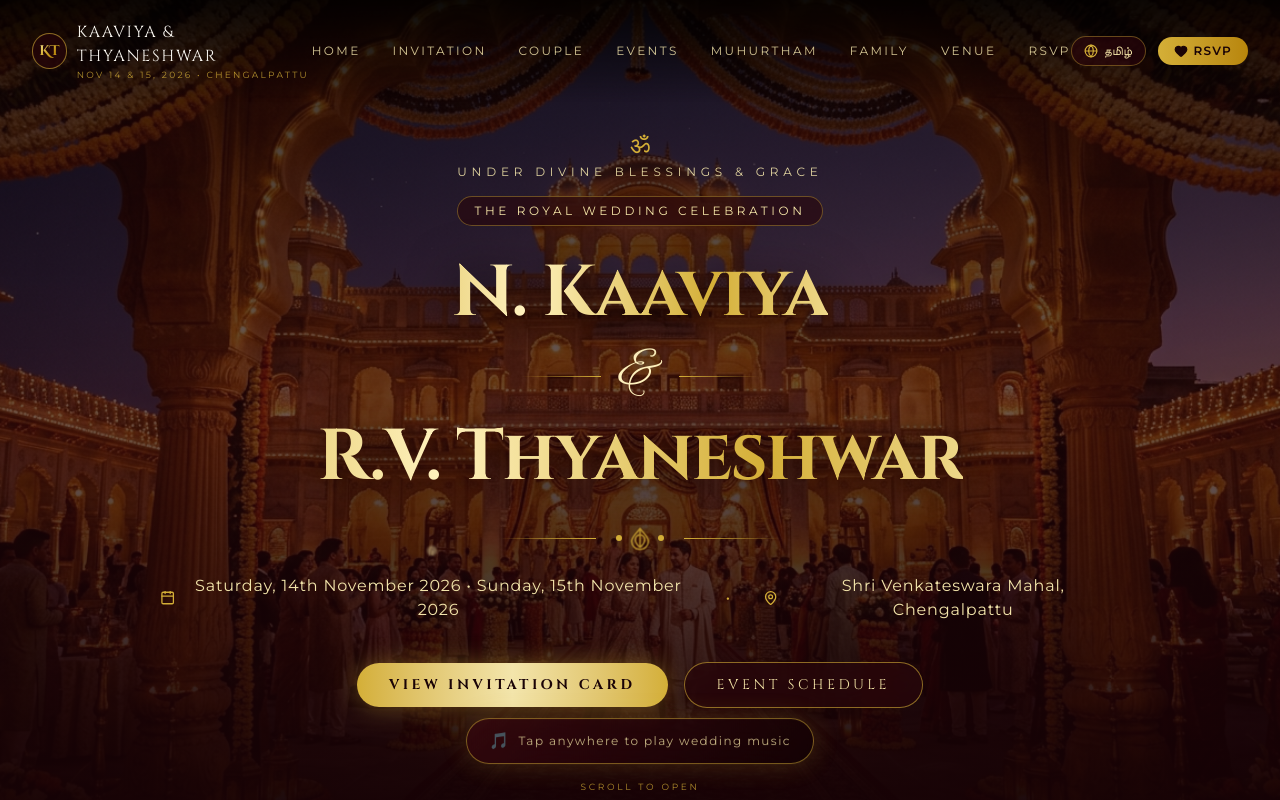
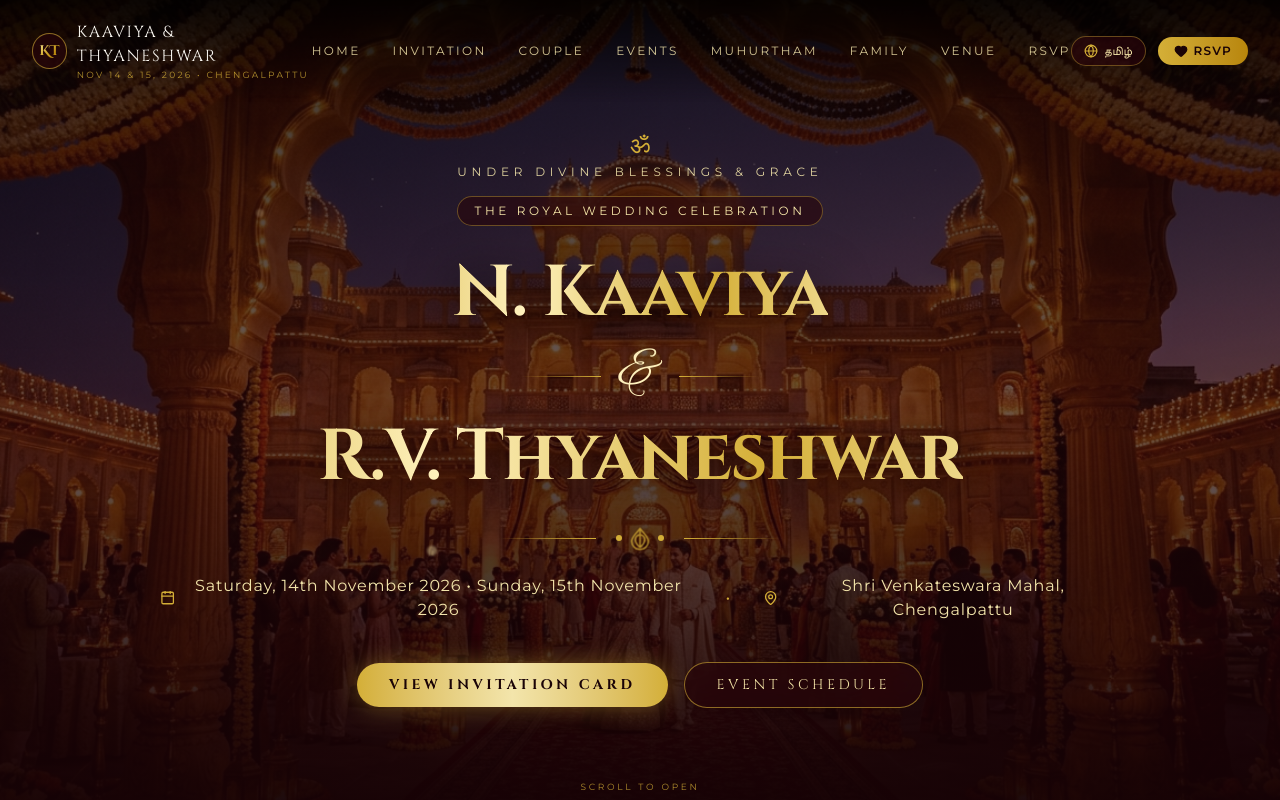
Before and after one commit to sachxxn/invitation, a React (Vite) app: page / in a window 1280 px wide. Shown: the top 800 px of the page. Built offline with nearby package versions, Linux system fonts and the light colour scheme; a web font is replaced by a local one.

Commit message:
feat: add AudioPlayer component with automatic scroll-to-unmute functionality

```diff
--- a/src/components/AudioPlayer.tsx
+++ b/src/components/AudioPlayer.tsx
@@ -1,51 +1,43 @@
-import React, { useEffect, useRef, useState } from 'react';
+import React, { useEffect, useRef } from 'react';
 
 const AudioPlayer: React.FC = () => {
   const audioRef = useRef<HTMLAudioElement>(null);
-  const [showOverlay, setShowOverlay] = useState(true);
-  const [unlocked, setUnlocked] = useState(false);
 
-  // Step 1: Start playing MUTED immediately on mount (always works in every browser)
   useEffect(() => {
     const audio = audioRef.current;
     if (!audio) return;
 
+    let unlocked = false;
+
+    // Step 1: Play muted immediately (always allowed by every browser)
     audio.muted = true;
     audio.volume = 0.75;
+    audio.play().catch(() => {});
 
-    audio.play().catch(() => {
-      // Even muted play failed — overlay will handle it
-    });
+    // Step 2: Unmute on first scroll
+    const onScroll = () => {
+      if (unlocked) return;
+      unlocked = true;
+
+      audio.muted = false;
+
+      if (audio.paused) {
+        audio.play().catch(() => {});
+      }
+
+      window.removeEventListener('scroll', onScroll);
+    };
+
+    window.addEventListener('scroll', onScroll, { passive: true });
 
     return () => {
+      window.removeEventListener('scroll', onScroll);
       audio.pause();
       audio.src = '';
     };
   }, []);
 
-  // Step 2: Unmute on first user interaction
-  const unlock = () => {
-    const audio = audioRef.current;
-    if (!audio || unlocked) return;
-
-    const doUnlock = () => {
-      audio.muted = false;
-      if (audio.paused) {
-        audio.play().catch(() => {});
-      }
-      setUnlocked(true);
-      setShowOverlay(false);
-    };
-
-    if (!audio.paused) {
-      doUnlock();
-    } else {
-      audio.play().then(doUnlock).catch(() => {});
-    }
-  };
-
   return (
-    <>
     <audio
       ref={audioRef}
       src="/audio/anbil_avan.mp3"
@@ -54,60 +46,6 @@ const AudioPlayer: React.FC = () => {
       preload="auto"
       style={{ display: 'none' }}
     />
-
-      {/* Full-screen tap overlay — captures first interaction seamlessly */}
-      {showOverlay && (
-        <div
-          onClick={unlock}
-          onTouchStart={unlock}
-          style={{
-            position: 'fixed',
-            inset: 0,
-            zIndex: 99999,
-            display: 'flex',
-            alignItems: 'flex-end',
-            justifyContent: 'center',
-            paddingBottom: '32px',
-            pointerEvents: 'all',
-            // Transparent — doesn't block visuals
-            background: 'transparent',
-          }}
-        >
-          {/* Small pulsing music badge at bottom */}
-          <div
-            style={{
-              display: 'flex',
-              alignItems: 'center',
-              gap: '8px',
-              padding: '10px 22px',
-              borderRadius: '999px',
-              background: 'linear-gradient(135deg, rgba(59,9,16,0.92), rgba(18,2,4,0.92))',
-              border: '1px solid rgba(212,175,55,0.7)',
-              color: '#F5E6A8',
-              fontSize: '12px',
-              fontFamily: 'Montserrat, sans-serif',
-              letterSpacing: '0.12em',
-              backdropFilter: 'blur(12px)',
-              boxShadow: '0 0 28px rgba(212,175,55,0.3)',
-              animation: 'sgPulse 2s ease-in-out infinite',
-              cursor: 'pointer',
-              userSelect: 'none',
-              whiteSpace: 'nowrap',
-            }}
-          >
-            <span style={{ fontSize: '16px' }}>🎵</span>
-            <span>Tap anywhere to play wedding music</span>
-          </div>
-        </div>
-      )}
-
-      <style>{`
-        @keyframes sgPulse {
-          0%, 100% { opacity: 1; transform: translateY(0); }
-          50%       { opacity: 0.75; transform: translateY(-4px); }
-        }
-      `}</style>
-    </>
   );
 };
 
```
Lines whose indentation alone changed are shown as unchanged.
